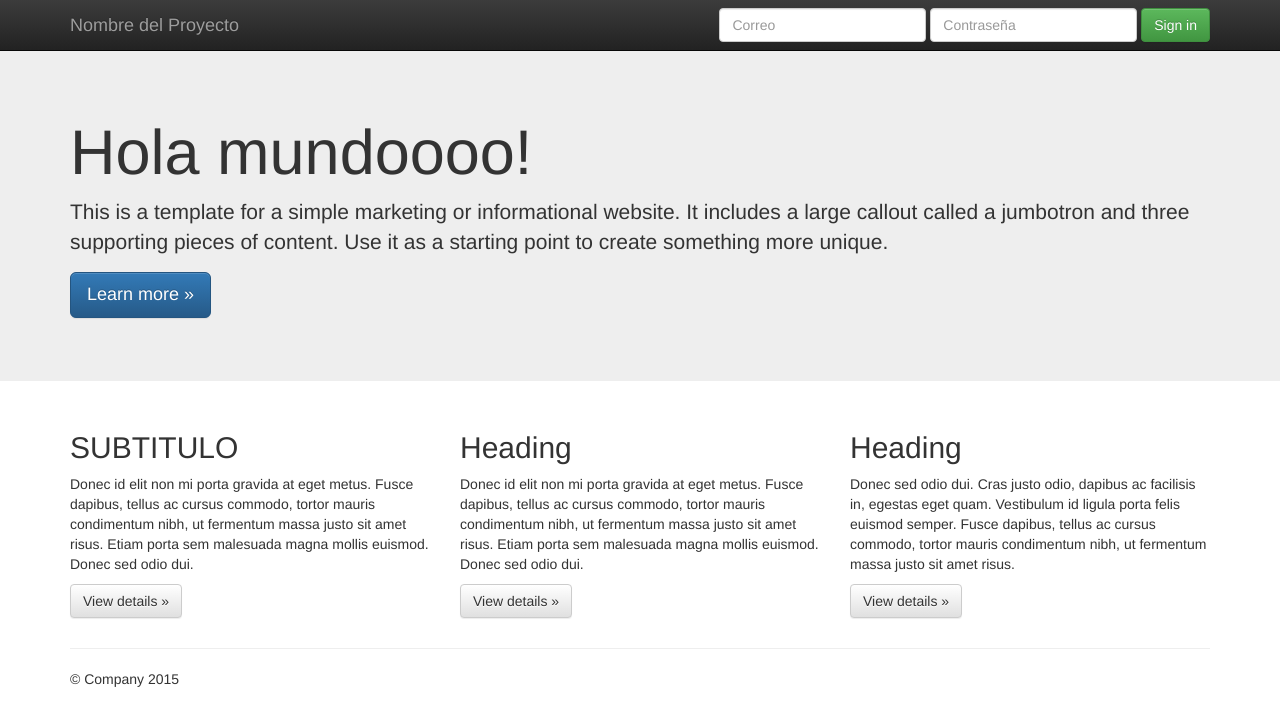
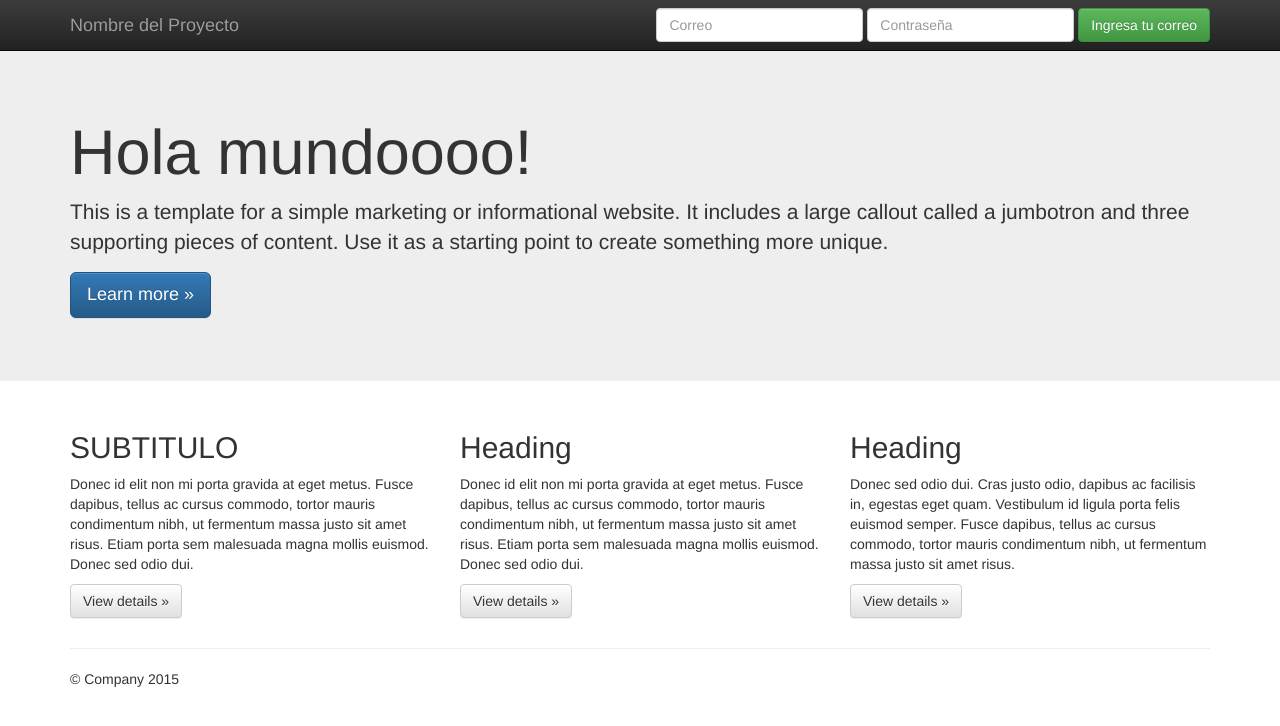
Before and after one commit to JuanFerreiraQ/CursoGIT2023, a plain HTML site: page index.html in a window 1280 px wide. Drawn offline with nearby package versions, Linux system fonts and the light colour scheme.

Commit message:
Se actualiza Archivo index en rama Feature2

```diff
--- a/index.html
+++ b/index.html
@@ -46,7 +46,7 @@
             <div class="form-group">
               <input type="password" placeholder="Contraseña" class="form-control">
             </div>
-            <button type="submit" class="btn btn-success">Sign in</button>
+            <button type="submit" class="btn btn-success">Ingresa tu correo</button>
           </form>
         </div><!--/.navbar-collapse -->
       </div>
```
